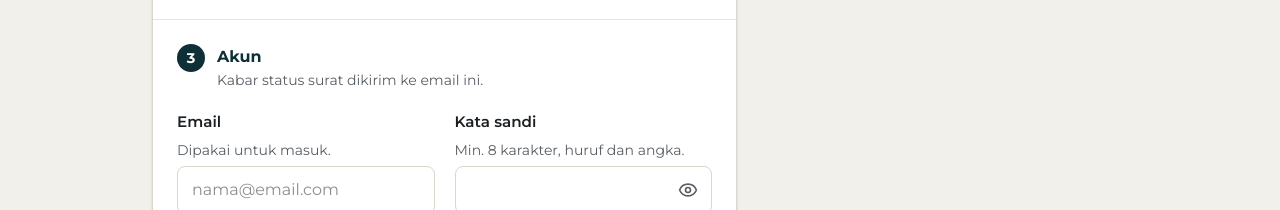
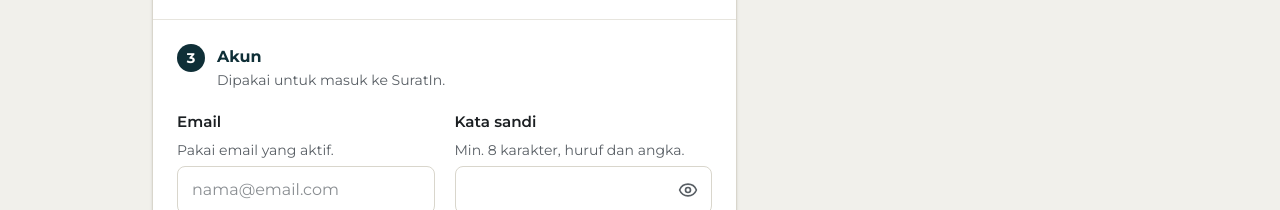
Before and after one commit to shfylqlby/SuratIn, a Next.js app: page /daftar in a window 1280 px wide. Shown: the part 653-863 px from the top of the page. Built offline with nearby package versions, Linux system fonts and the light colour scheme; no server answers; the database is empty.

Commit message:
Perbaiki teks bagian akun di form daftar

```diff
--- a/app/(publik)/daftar/register-form.tsx
+++ b/app/(publik)/daftar/register-form.tsx
@@ -143,8 +143,8 @@ export function RegisterForm({ kelurahan, rtUnits }: { kelurahan: KelurahanOptio
           </Field>
         </Bagian>
 
-        <Bagian no={3} judul="Akun" keterangan="Kabar status surat dikirim ke email ini.">
-          <Field id="email" label="Email" required hint="Dipakai untuk masuk." error={fe.email}>
+        <Bagian no={3} judul="Akun" keterangan="Dipakai untuk masuk ke SuratIn.">
+          <Field id="email" label="Email" required hint="Pakai email yang aktif." error={fe.email}>
             <Input
               id="email"
               name="email"
```
